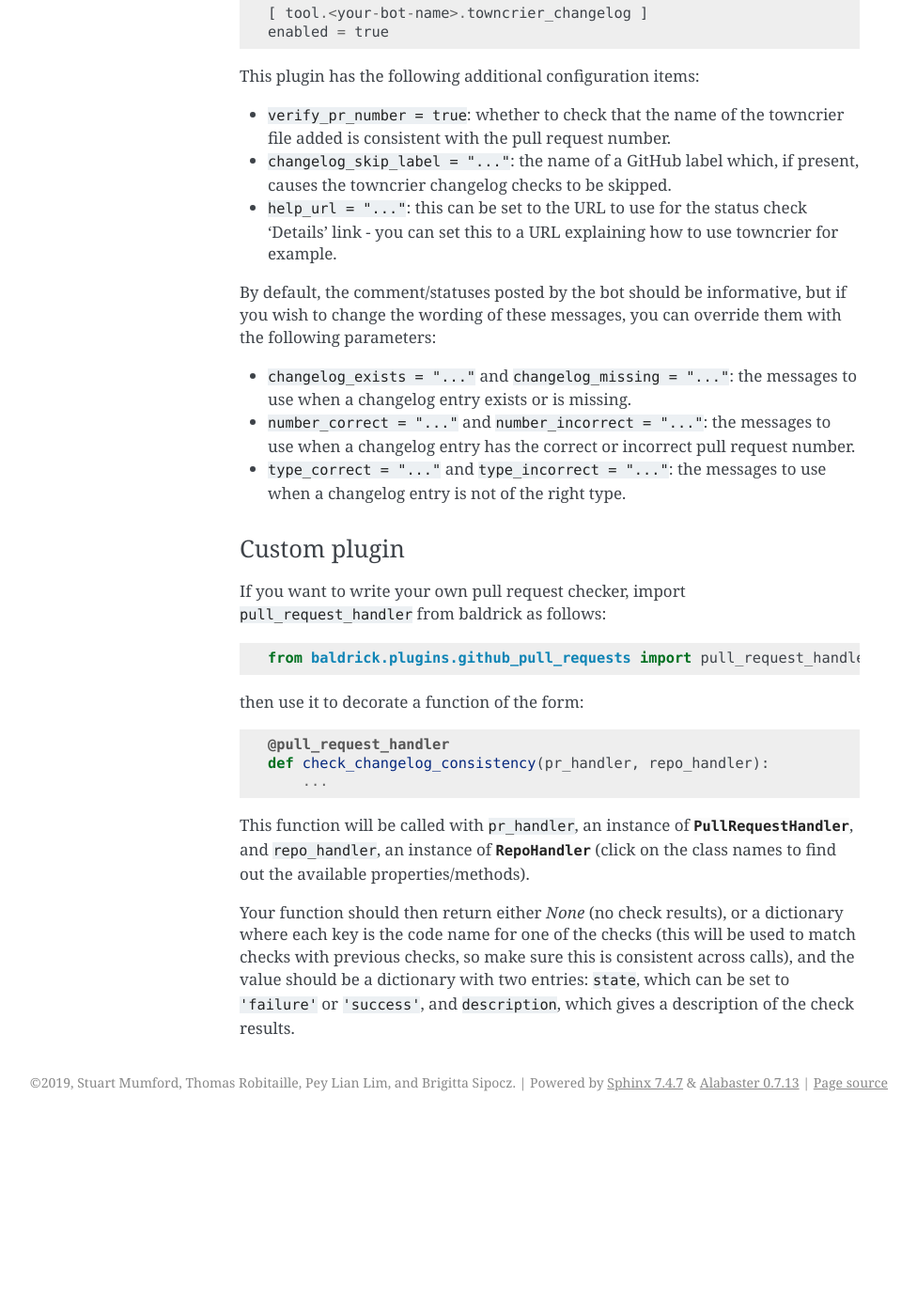
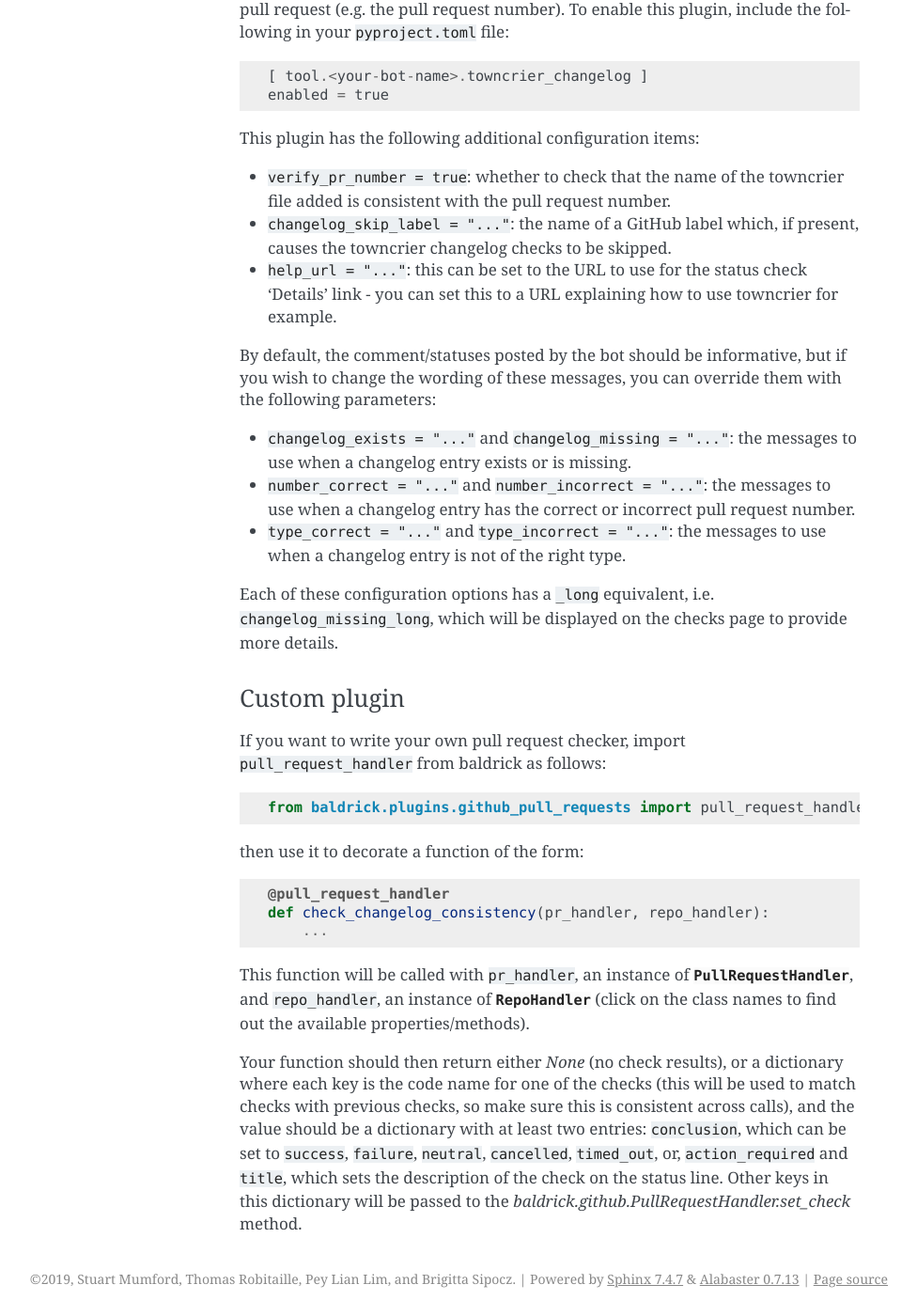
Before and after one commit to OpenAstronomy/baldrick, a Sphinx documentation site: the page built from doc/plugins.rst, in a window 1280 px wide and 1400 px high, scrolled down 2423 px. Shown: the whole window at 94% size, without its empty margins (165-1141 px from the left). Built offline with Sphinx 7.4.7, drawn with Linux system fonts in a browser that asks for light colours; before the commit the page ends 3614 px from its top, so only the background shows below that; some of the changed text lies outside the part shown.

Commit message:
Documentation and long methods

```diff
--- a/doc/plugins.rst
+++ b/doc/plugins.rst
@@ -96,6 +96,9 @@ If you wish to customize the message shown in the results of the check, you can
 use the ``missing_message = "..."`` and ``present_message = "..."`` configuration
 items.
 
+If you wish to set a longer message to be shown on the checks tab, you can set
+``missing_message_long=`` and ``present_message_long``.
+
 Towncrier changelog checker
 ^^^^^^^^^^^^^^^^^^^^^^^^^^^
 
@@ -133,6 +136,10 @@ the following parameters:
 * ``type_correct = "..."`` and ``type_incorrect = "..."``: the messages
   to use when a changelog entry is not of the right type.
 
+Each of these configuration options has a ``_long`` equivalent, i.e.
+``changelog_missing_long``, which will be displayed on the checks page to
+provide more details.
+
 Custom plugin
 ^^^^^^^^^^^^^
 
@@ -155,6 +162,8 @@ the class names to find out the available properties/methods).
 Your function should then return either `None` (no check results), or
 a dictionary where each key is the code name for one of the checks (this will
 be used to match checks with previous checks, so make sure this is consistent
-across calls), and the value should be a dictionary with two entries: ``state``,
-which can be set to ``'failure'`` or ``'success'``, and ``description``, which
-gives a description of the check results.
+across calls), and the value should be a dictionary with at least two entries:
+``conclusion``, which can be set to ``success``, ``failure``, ``neutral``,
+``cancelled``, ``timed_out``, or, ``action_required`` and ``title``, which sets
+the description of the check on the status line. Other keys in this dictionary
+will be passed to the `baldrick.github.PullRequestHandler.set_check` method.
```
Also changed, not shown: 1 other file.
